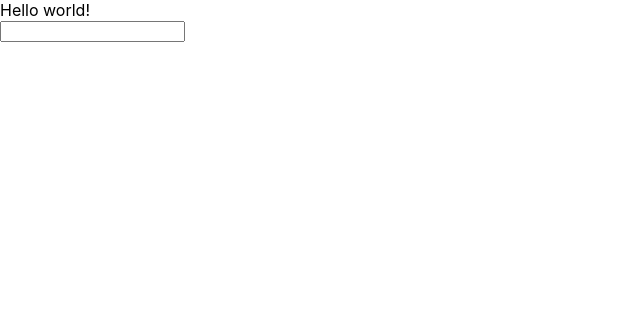
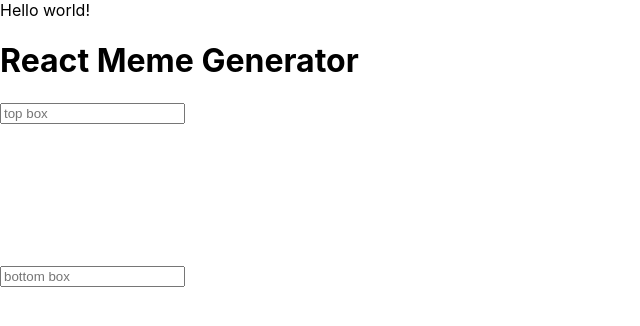
Before and after one commit to Petzlc/react-meme-generator, a React app: page / in a window 1280 px wide. Shown: the top 326 px of the page, without its empty margins (0-640 px from the left). Built offline with nearby package versions, Linux system fonts and the light colour scheme.

Commit message:
Add iputfields

```diff
--- a/src/App.js
+++ b/src/App.js
@@ -1,8 +1,12 @@
+import InputFields from './InputFields';
+
 export default function App() {
   return (
-    <div>
+    <>
       <div>Hello world!</div>
-      <input />
-    </div>
+      <h1>React Meme Generator</h1>
+      <InputFields />
+      <div></div>
+    </>
   );
 }
--- /dev/null
+++ b/src/InputFields.js
@@ -0,0 +1,35 @@
+import { useState } from 'react';
+
+export default function InputFields() {
+  // 1. create state for the component
+  const [textTop, setTextTop] = useState('');
+  const [textBottom, setTextBottom] = useState('');
+  return (
+    <>
+      {/* 2. Display current state */}
+      <h1>{textTop}</h1>
+      <input
+        placeholder="top box" // delete placeholder before running the app
+        value={textTop}
+        onChange={(event) => {
+          setTextTop(event.currentTarget.value);
+        }}
+      />
+      <br />
+      <br />
+      <br />
+      <br />
+      <br />
+      <br />
+      <br />
+      <h1>{textBottom}</h1>
+      <input
+        placeholder="bottom box"
+        value={textBottom}
+        onChange={(event) => {
+          setTextBottom(event.currentTarget.value);
+        }}
+      />
+    </>
+  );
+}
```
Also changed, not shown: 1 other file (tests, documents, lock files or other folders).
